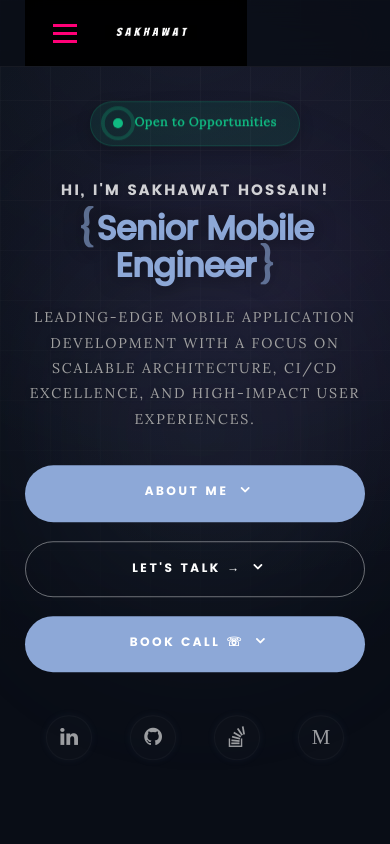
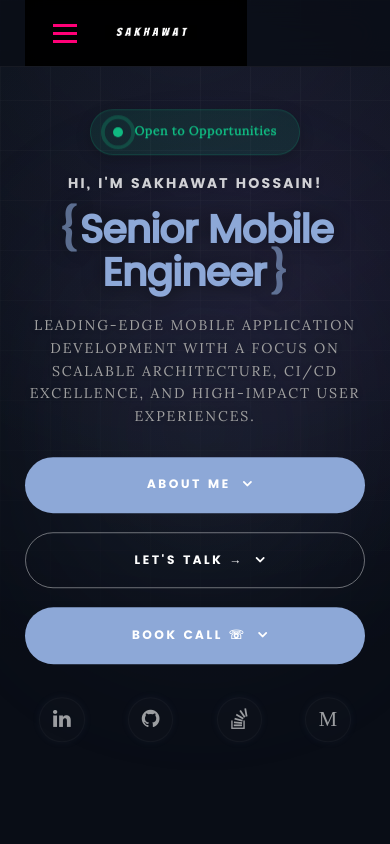
Before and after one commit to shakiz/shakiz.github.io, a plain HTML site: page index.html in a window 390 px wide. Shown: the top 844 px of the page. Drawn offline with Linux system fonts and the light colour scheme; files whose address does not match are found by name.

Commit message:
Fix mobile responsiveness and button texts center

```diff
--- a/css/enhanced.css
+++ b/css/enhanced.css
@@ -1515,22 +1515,63 @@ header .top-bar {
 
 @media only screen and (max-width: 480px) {
 
-    /* Ultra Compact for small phones */
+    /* Ultra Compact for small phones (iPhone SE, etc) */
+    #intro {
+        padding-top: 9rem !important;
+        /* Balanced buffer for fixed header */
+        height: auto !important;
+        /* Allow section to grow if needed */
+        min-height: 100vh !important;
+        display: flex !important;
+        align-items: center !important;
+    }
+
+    .intro-content {
+        padding: 2rem 0 !important;
+    }
+
+    .intro-badge-wrapper {
+        margin-bottom: 2rem !important;
+    }
+
+    .intro-content h5 {
+        font-size: 1.5rem !important;
+        margin-bottom: 1.5rem !important;
+    }
+
     .intro-content h1 {
-        font-size: 3.6rem !important;
-    }
-
-    .stat-card {
-        flex: 1 1 100%;
+        font-size: 4.2rem !important;
+        /* Slightly larger but balanced */
+        margin-bottom: 2rem !important;
+    }
+
+    .intro-content .intro-position {
+        font-size: 1.5rem !important;
+        margin-bottom: 2.5rem !important;
+        line-height: 1.6 !important;
+    }
+
+    .intro-actions {
+        margin-bottom: 3rem !important;
     }
 
     .intro-actions .button {
         width: 100% !important;
         margin: 0.5rem 0 !important;
+        padding: 1.4rem 0 !important;
+        text-align: center !important;
+        display: flex !important;
+        justify-content: center !important;
+        align-items: center !important;
     }
 
     .intro-social {
-        gap: 2rem !important;
+        gap: 2.5rem !important;
+        margin-top: 1rem !important;
+    }
+
+    .stat-card {
+        flex: 1 1 100%;
     }
 }
 
```
